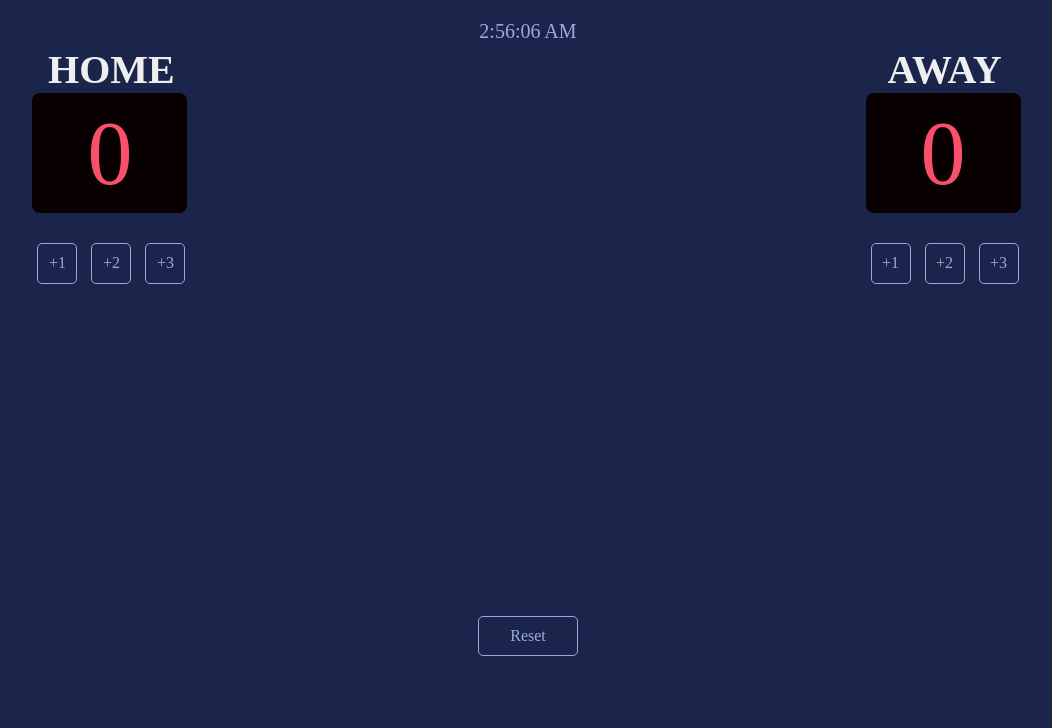
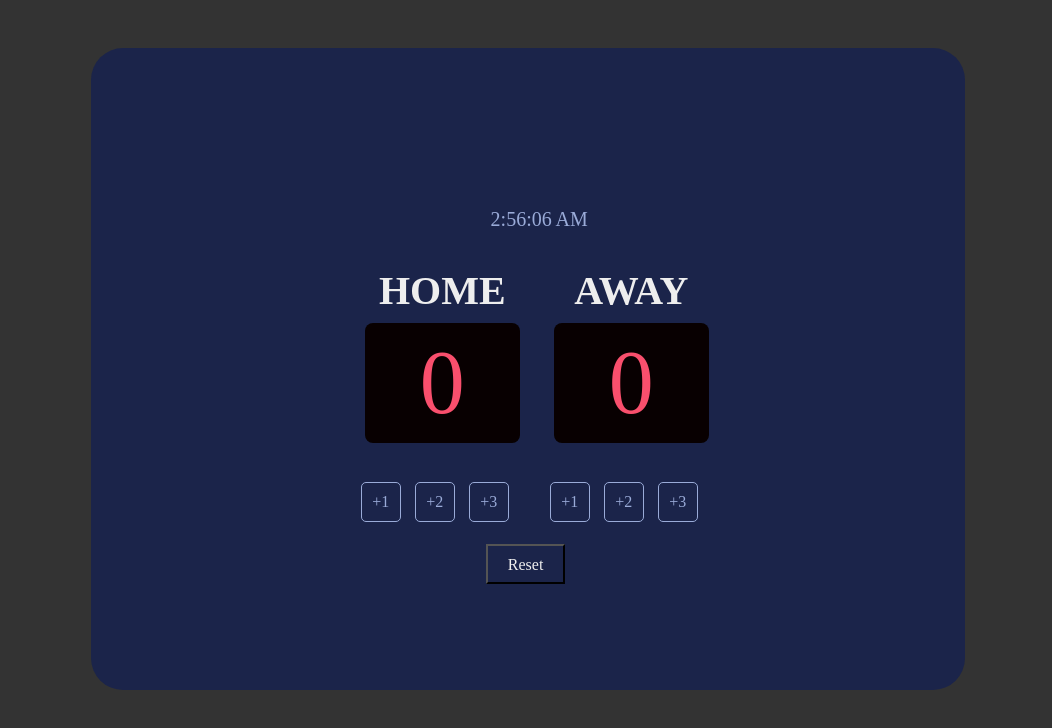
Before and after one commit to Robodlan/BasketBall-Score, a plain HTML site: page index.html in a window 1280 px wide. Shown: the whole page, without its empty margins (112-1164 px from the left). Drawn offline with nearby package versions, Linux system fonts and the light colour scheme; a web font is replaced by a local one.

Commit message:
updating css

```diff
--- a/index.css
+++ b/index.css
@@ -7,6 +7,11 @@ body {
     margin: 0;
     padding: 0;
     font-family: cursedTimer;
+    /* height: 100vh; */
+    background-color: #333;
+    display: flex;
+    justify-content: center;
+    align-items: flex-start;
 }
 
 h3 {
@@ -18,18 +23,29 @@ h3 {
 }
 
 .container {
+    margin-top: 3em;
+    border-radius: 2em;
     display: flex;
-    justify-content: space-around;
+    padding: 10em;
+    max-width: 40em;
+    max-height: 60em;
     background: #1B244A;
     color: #fff;
-    width: 100vw;
-    height: 100vh;
+}
+.board {
+   align-self: flex-start;
+}
+
+.board-container {
+   margin: 0.5em;
 }
 
 .points {
     display: flex;
     justify-content: center;
     align-items: center;
+    margin-bottom: 3em;
+    margin: 0.1em;
     background: #080001;
     width: 155px;
     height: 120px;
@@ -56,17 +72,23 @@ h3 {
 }
 
 .reset-btn {
-    width: 100px;
-    margin: 0 auto;
+    position: relative;
+    top: 21em;
+    right: 15em;
     padding: 10px 20px;
     text-align: center;
-    position: absolute;
-    bottom: 9em;
+    background: inherit;
+    color: #EEEEEE;
+    max-width: 80px;
+    max-height: 40px;
 }
 
 .clock {
+    position: relative;
+    left: 12em;
+    max-width: 150px;
+    max-height: 25px;
     color: #9AABD8;
     font-size: 20px;
-    margin-left: 0;
-    margin-right: 0;
+    margin: 0;
 }
--- a/index.html
+++ b/index.html
@@ -4,25 +4,24 @@
     </head>
     <body>
         <div class="container">
-            <div>
+            <p id="clock" class="clock"></p>
+                <div class="board-container">
                     <h3 class="home board">HOME</h3>
                     <div id="home-points" class="points">0</div>
                     <button id="boxNum-home1" class="box-container box">+1</button>
                     <button id="boxNum-home2" class="box-container box">+2</button>
                     <button id="boxNum-home3" class="box-container box">+3</button>
+                </div>
 
-            </div>
-                <p id="clock" class="clock"></p>
-                <div>
+                <div class="board-container">
                     <h3 class="guest board">AWAY</h3>
                     <div id="points" class="points">0</div>
                     <button id="boxNum1" class="box-container box">+1</button>
                     <button id="boxNum2" class="box-container box">+2</button>
                     <button id="boxNum3" class="box-container box">+3</button>
                 </div>
-
-                <button id="reset-btn" class="reset-btn box">Reset</button>
-            </div>
+                  <button id="reset-btn" class="reset-btn">Reset</button>
+              </div>
 
         <script src="index.js"></script>
     </body>
```
